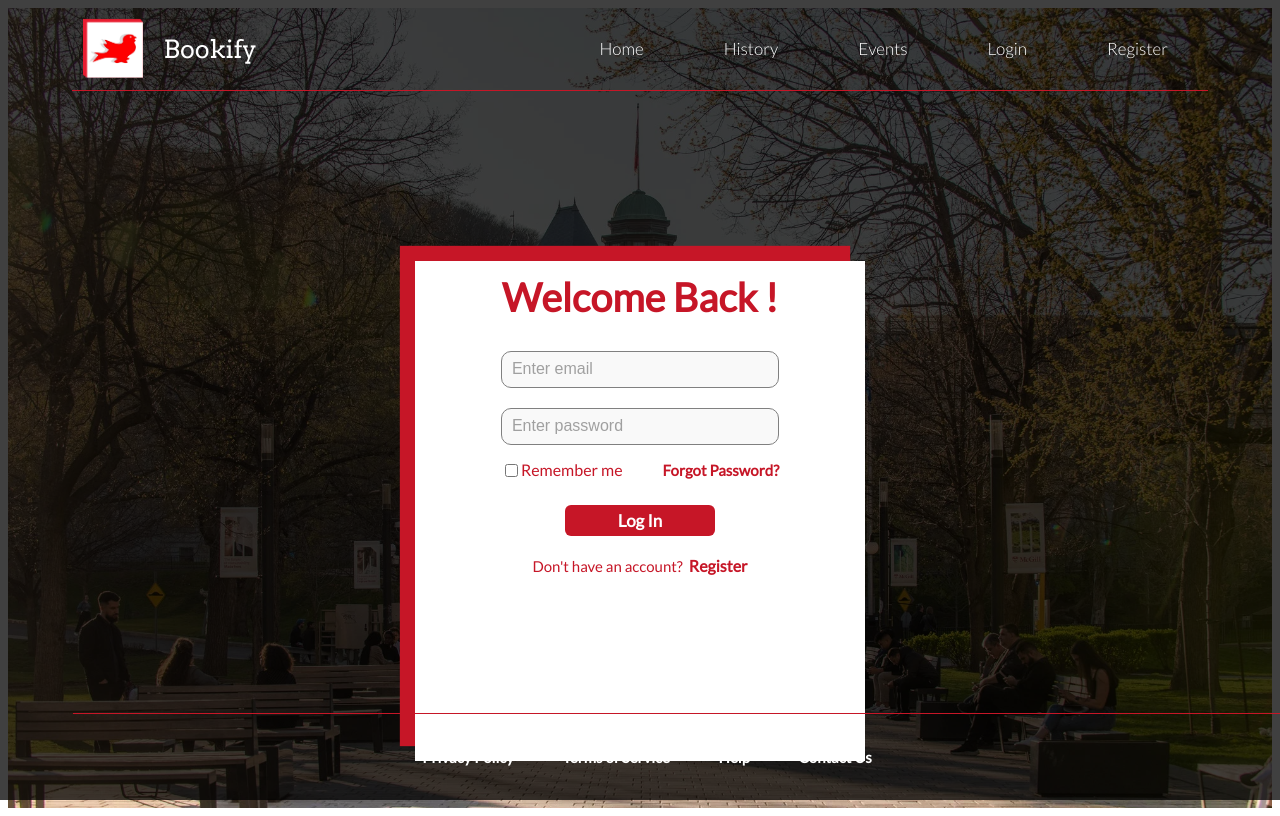
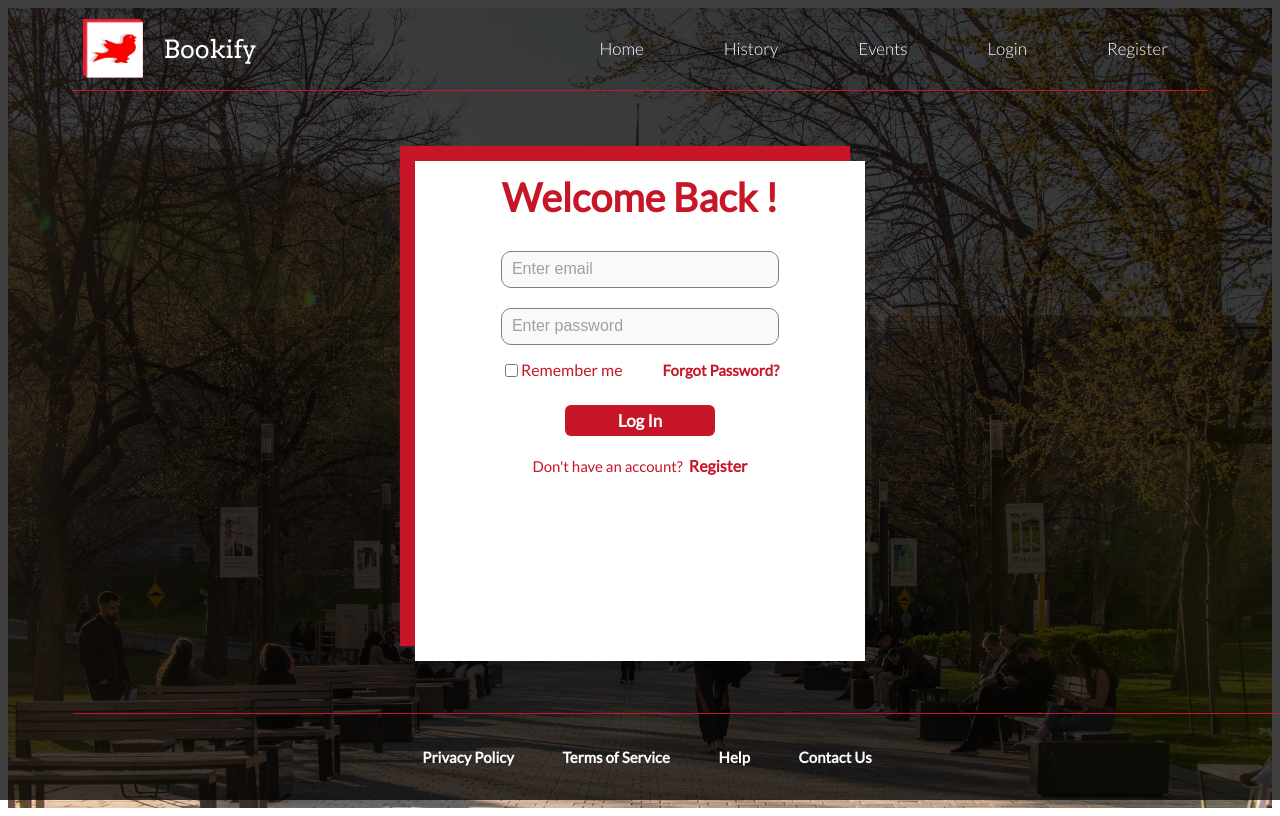
Before and after one commit to andretandoc/bookify, a React (Vite) app in the folder client/: page /Login in a window 1280 px wide. Built offline with nearby package versions, Linux system fonts and the light colour scheme.

Commit message:
Update index.css

```diff
--- a/client/src/index.css
+++ b/client/src/index.css
@@ -956,6 +956,7 @@ p a:active {
   transition: all 0.2s ease;
   overflow: hidden;
 }
+
 .form-box-wrapper {
   position: relative;
   left: 50%;
@@ -965,7 +966,7 @@ p a:active {
   flex-direction: column;
   align-items: center;
   gap: 0px;
-  padding-top: 170px;
+  padding-top: 70px;
   width: 100%;
 
 }
```
